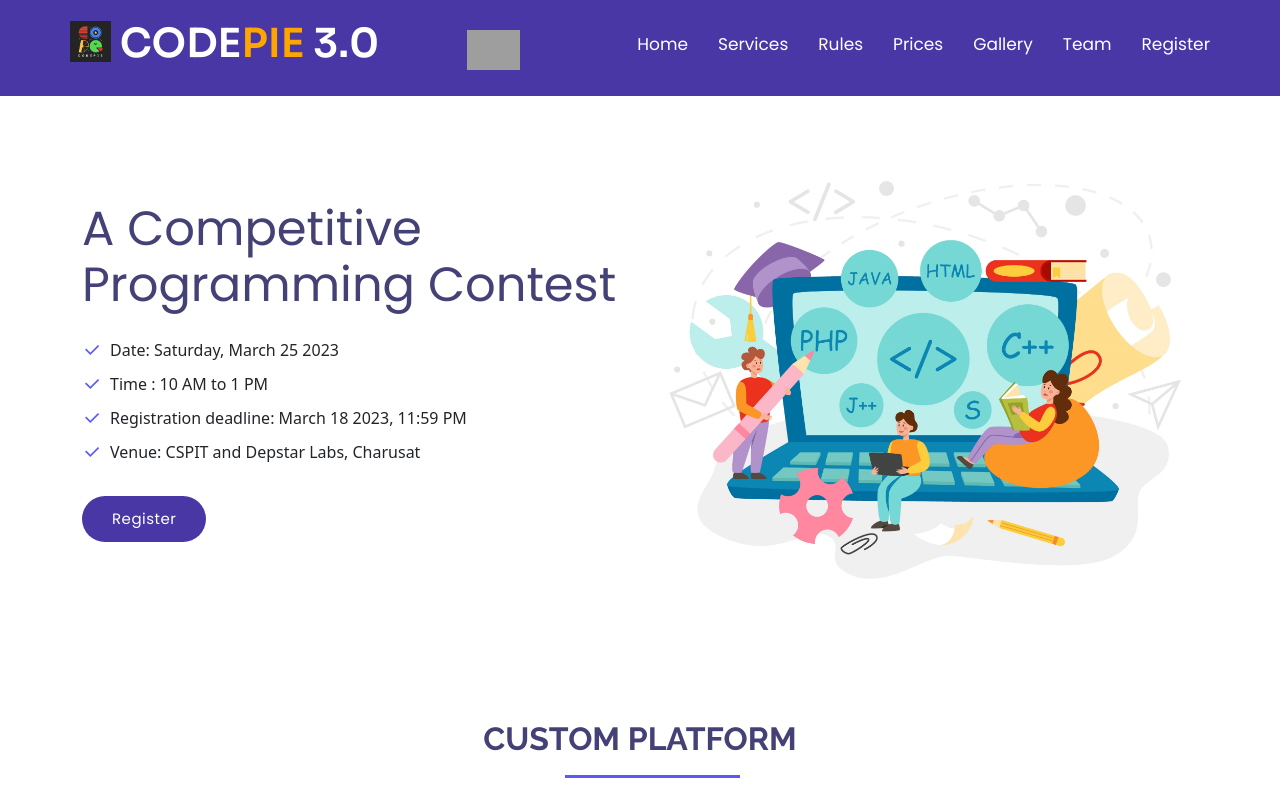
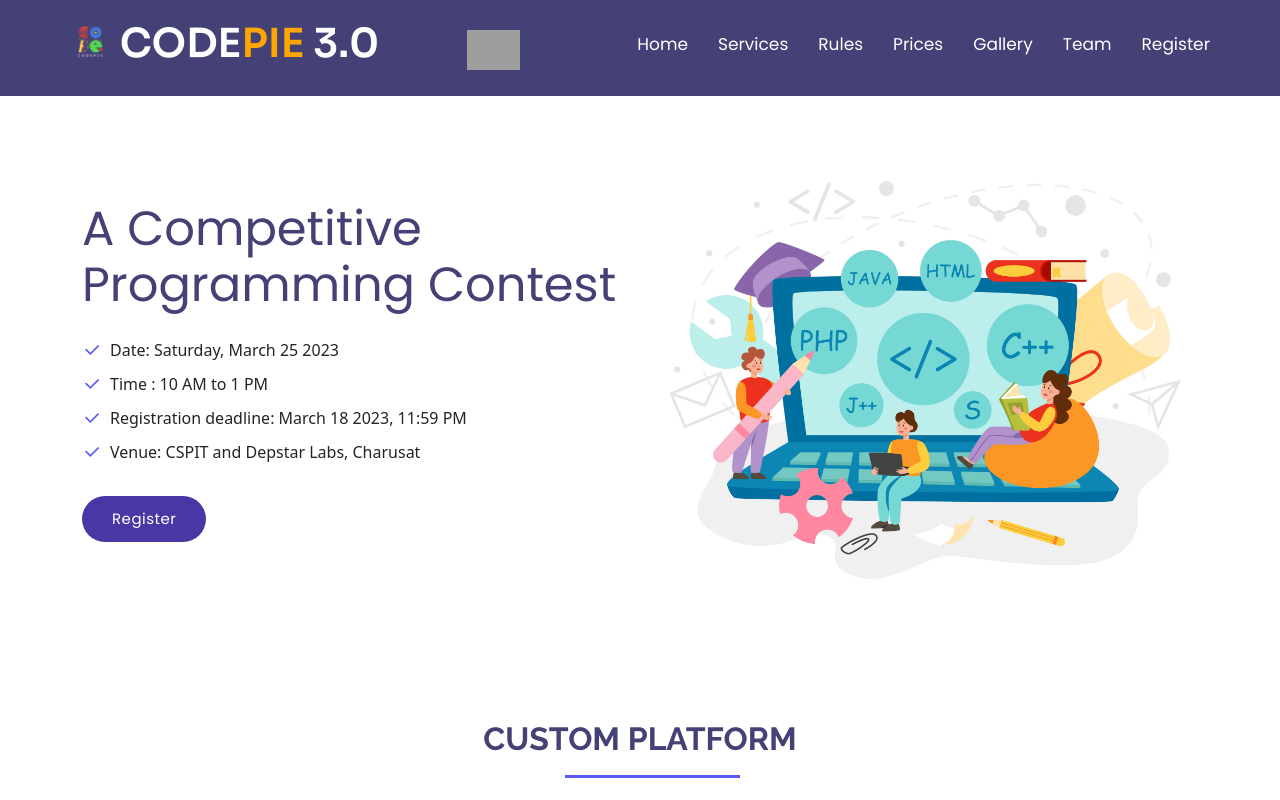
Before and after one commit to Mann-Chandarana/Codepie3.0_new, a React (Create React App) app: page / in a window 1280 px wide. Shown: the top 800 px of the page. Built offline with nearby package versions, Linux system fonts and the light colour scheme; grey boxes are pictures that could not be loaded.

Commit message:
Commiting new changes

```diff
--- a/src/components/Navbar.jsx
+++ b/src/components/Navbar.jsx
@@ -2,10 +2,10 @@ import React from 'react'
 
 export const Navbar = () => {
     return (
-        <header style={{backgroundColor:"#4937a6",paddingBottom:"12px"}} id="header" className="fixed-top">
+        <header style={{backgroundColor:"#434175",paddingBottom:"12px"}} id="header" className="fixed-top">
             <div style={{padding: "5px 0"}} className="container d-flex align-items-center justify-content-between">
 
-                <h1 className="navbar-brand"><a style={{textDecoration:"none",color:"white"}} href="index.html"><img className='codepie-img' src="CodePie.png" alt="" />   CODE<span style={{color:"orange"}}>PIE</span> 3.0</a></h1>
+                <h1 className="navbar-brand"><a style={{textDecoration:"none",color:"white"}} href="index.html"><img className='codepie-img' src="1.png" alt="" />   CODE<span style={{color:"orange"}}>PIE</span> 3.0</a></h1>
                 <a href="index.html" className="logo"><img src="assets/img/logo.png" alt="" className="img-fluid" /></a>
 
                 <nav id="navbar" className="navbar">
```
Also changed, not shown: public/1.png (added).
